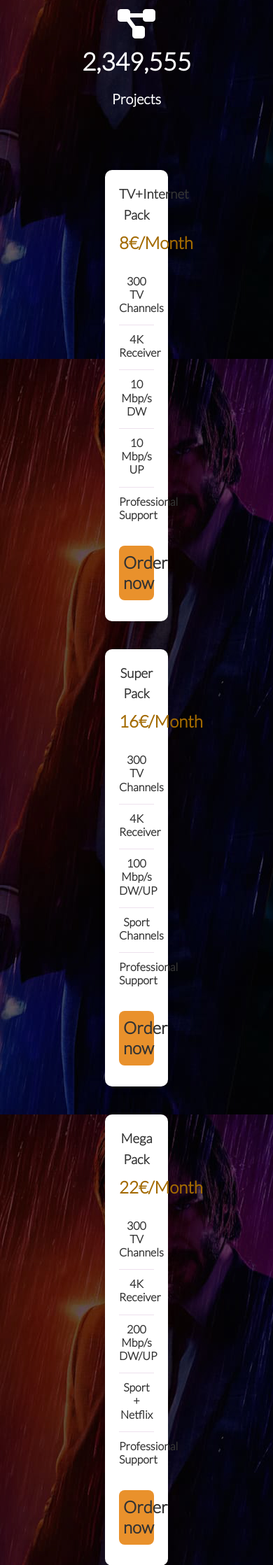
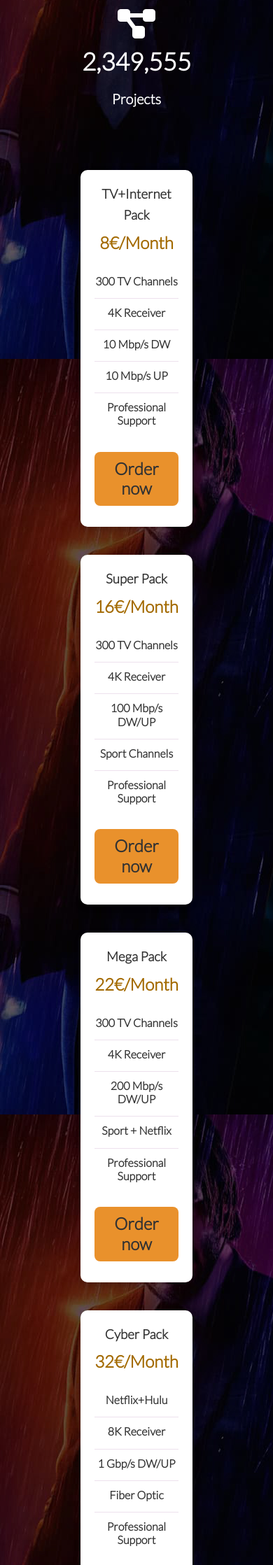
Before and after one commit to elmedinhajdari/ProjektiWEB, a PHP site: page / in a window 390 px wide. Shown: the part 1429-3666 px from the top of the page at 70% size. Run offline with PHP 8.4, Linux system fonts and the light colour scheme; data comes from the database, SQL or seed files in the repository.

Commit message:
Update style.css

```diff
--- a/css/style.css
+++ b/css/style.css
@@ -442,8 +442,9 @@ img{
 
     .cli .grid{
 
+        grid-template-columns: repeat(1, 1fr);
+        justify-items: center;
 
-        justify-items: center;
 
 
     }
@@ -498,7 +499,7 @@ img{
 
 .cli .card{
     grid-template-columns: repeat(1, 1fr);
-        width: 50%;
+
 
 
 }
```
